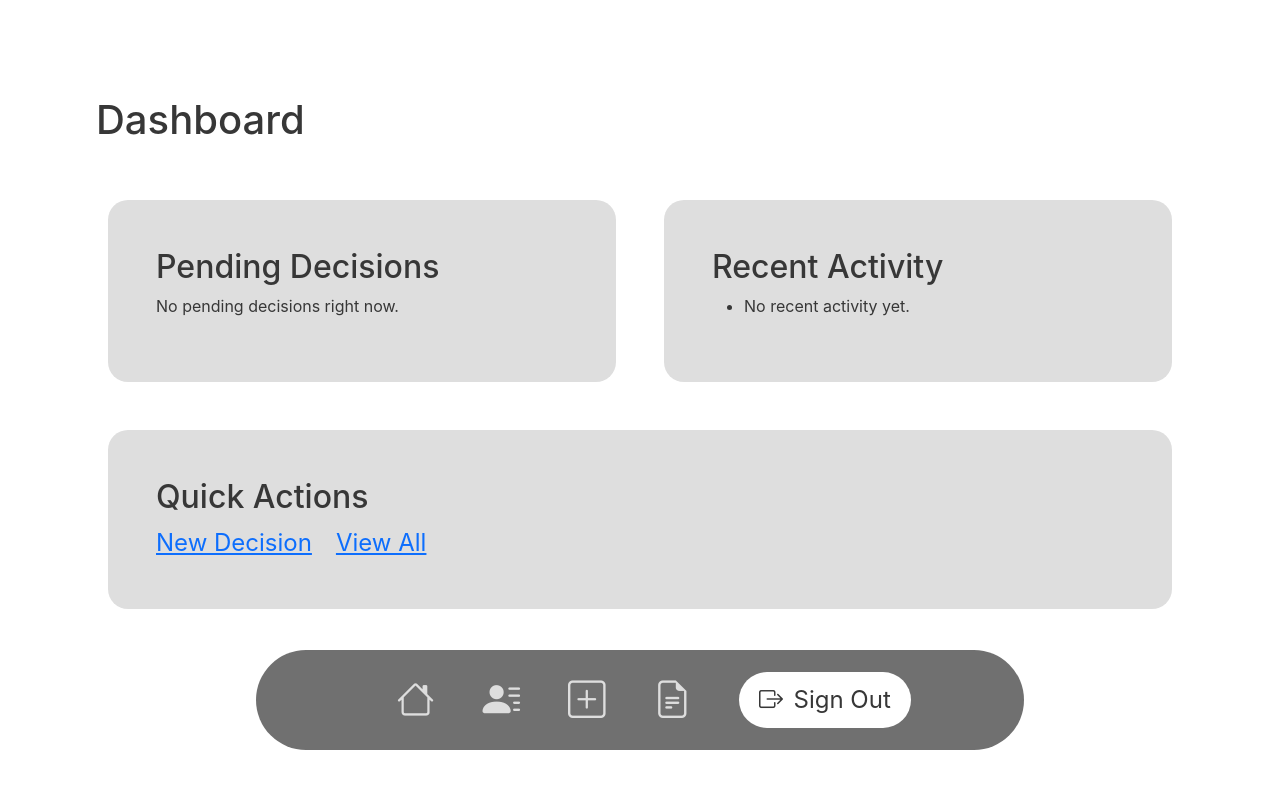
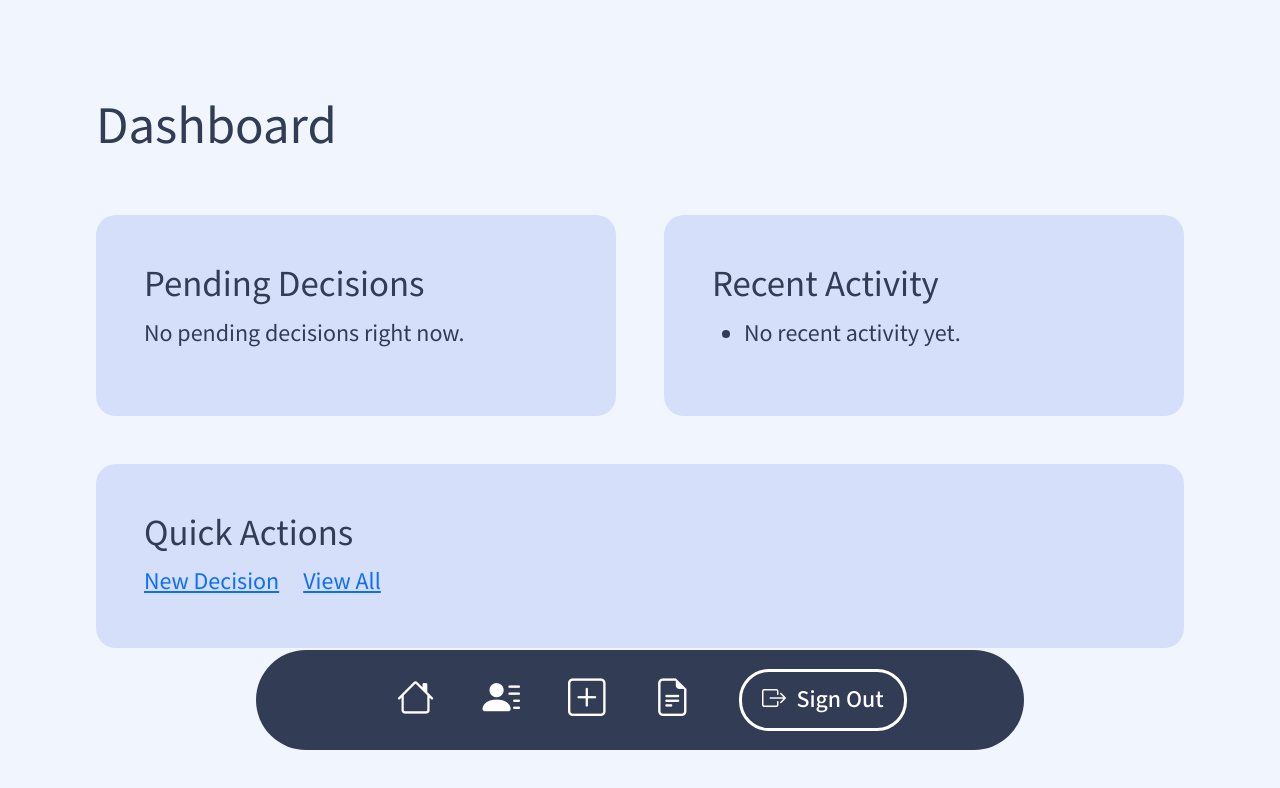
Before and after one commit to gwendolynbrunot/logidex, a Next.js app in the folder logidex/: page / in a window 1280 px wide. Shown: the top 788 px of the page. Built offline with nearby package versions, Linux system fonts and the light colour scheme.

Commit message:
app styles

```diff
--- a/logidex/src/app/styles/globals.scss
+++ b/logidex/src/app/styles/globals.scss
@@ -1,33 +1,43 @@
 @import  "bootstrap/dist/css/bootstrap.min.css";
+@import url('https://fonts.googleapis.com/css2?family=Mada:wght@200..900&display=swap');
 
 // Brand Theme
 // Colors
-$primary-100: #3532C7;
-$primary-75: #6865D5;
-$primary-50: #9A99E3;
-$primary-25: #CCCBF1;
-$primary-10: #EBEBFA;
-$secondary-100: #44B2E2;
-$secondary-75: #73C5E9;
-$secondary-50: #A2D9F1;
-$secondary-25: #D0EBF7;
-$secondary-10: #EDF8FD;
-$tertiary-100: #7070C8;
-$tertiary-75: #9494D6;
-$tertiary-50: #B8B8E4;
-$tertiary-25: #DBDBF1;
-$tertiary-10: #F1F1FA;
-$spot-purple-100: #3E1480;
-$spot-purple-75: #6E4FA0;
-$spot-purple-50: #9F8AC0;
-$spot-purple-25: #CEC4DF;
-$spot-purple-10: #ECE8F3;
-$spot-lavender-100: #7F65E0;
-$spot-lavender-75: #9F8CE8;
-$spot-lavender-50: #BFB2F0;
-$spot-lavender-25: #DFD8F7;
-$spot-lavender-10: #F3F0FC;
+$red-100: #EE7676;
+$red-90: #F08484;
+$red-80: #F19191;
+$red-70: #F39F9F;
+$red-60: #F5ADAD;
+$red-50: #F7BBBB;
+$red-40: #F8C8C8;
+$red-30: #FAD6D6;
+$red-20: #FCE4E4;
+$red-10: #FEF2F2;
+$yellow-100: #F2D67D;
+$yellow-90: #F3DB8A;
+$yellow-80: #F4DE97;
+$yellow-70: #F6E3A4;
+$yellow-60: #F7E6B1;
+$yellow-50: #F8EBBE;
+$yellow-40: #F9EFCB;
+$yellow-30: #FBF3D8;
+$yellow-20: #FCF7E5;
+$yellow-10: #FEFBF2;
+$blue-100: #7093EB;
+$blue-90: #7F9EED;
+$blue-80: #8DA9EF;
+$blue-70: #9BB4F1;
+$blue-60: #A9BEF3;
+$blue-50: #B8C9F5;
+$blue-40: #C6D4F7;
+$blue-30: #D5DFF9;
+$blue-20: #E2E9FB;
+$blue-10: #F1F5FD;
 $text-on-dark: #FFFFFF;
+$text-on-light: #323C55;
+
+$background-light: $blue-10;
+$background-dark: #323C55;
 
 // Placeholder Colors
 $dark-gray: rgb(55, 55, 55);
@@ -46,28 +56,37 @@ $sp-x-small: 0.65rem;
 $border-radius: 100px;
 
 // Font Styles
-$h1-size: 4rem;
-$h2-size: 3rem;
-$p-small-size: 1rem;
-$p-large-size: 1.5rem;
+$h1-size: 3.3rem;
+$h2-size: 2.3rem;
+$p-small-size: 1.5rem;
+$p-large-size: 2rem;
 $a-size-small: 1.5rem;
 
+$primary-font-family: "Mada", sans-serif;
+
 body {
-  font-family: 'Inter', sans-serif;
-  background-color: white;
-  color: $dark-gray;
+  font-family: $primary-font-family;
+  font-optical-sizing: auto;
+  font-style: normal;
+  font-weight: 400;
+  background-color: $background-light;
+  color: $text-on-light;
   height: 100vh;
 }
 
+h1, h2, p, a {
+  font-weight: 400;
+}
+
 h1 {
-  font-size: h1-size;
+  font-size: $h1-size;
 }
 
 h2 {
-  font-size: h2-size;
+  font-size: $h2-size;
 }
 
-p {
+p, li {
   font-size: $p-small-size;
 }
 
@@ -87,7 +106,6 @@ a {
 }
 
 .main-content-wrapper {
-  background-color: white;
   height: 100%;
 }
 
@@ -98,18 +116,21 @@ a {
   border-radius: 30px;
   padding: 10px 20px;
   border: none;
-  font-size: $p-large-size;
+  font-size: $p-small-size;
+  font-weight: 500;
   width: max-content;
 }
 
 .btn-secondary-on-dark {
-  background-color: white;
-  color: $dark-gray;
+  background-color: transparent;
+  border: solid 3px white;
+  color: white;
 }
 
 .btn-secondary-on-dark:hover {
-  background-color: $medium-gray;
-  color: white;
+  background-color: $yellow-100;
+  border-color: $yellow-100;
+  color: $text-on-light;
 }
 
 .btn-secondary:hover {
@@ -133,7 +154,7 @@ a {
   display: flex;
   justify-content: center;
   width: 100%;
-  background-color: $medium-gray;
+  background-color: $background-dark;
   border-radius: 60px;
 }
 
@@ -145,7 +166,7 @@ a {
   padding: 2rem 4rem;
   align-items: center;
   justify-content: space-between;
-  color: $dark-gray;
+  color: $blue-10;
   overflow: hidden;
   gap: $sp-medium;
 }
@@ -159,17 +180,17 @@ a {
 }
 
 .navbar-links-wrapper a {
-  color: $light-gray;
   width: 100%;
   text-decoration: none;
 }
 
 .navIcon {
+  color: white;
   font-size: 2.35rem;
 }
 
 .navIcon i:hover {
-  color: white;
+  color: $yellow-100;
 
   transition: 0.25s;
 }
@@ -193,6 +214,7 @@ a {
   height: 100%;
   gap: $sp-medium;
   align-items: stretch;
+  padding: 0;
 }
 
 .dashboard-top-actions {
@@ -208,7 +230,7 @@ a {
   width: 100%;
   height: 100%;
   border-radius: 20px;
-  background-color: $light-gray;
+  background-color: $blue-30;
   padding: $sp-medium;
 }
 
```
